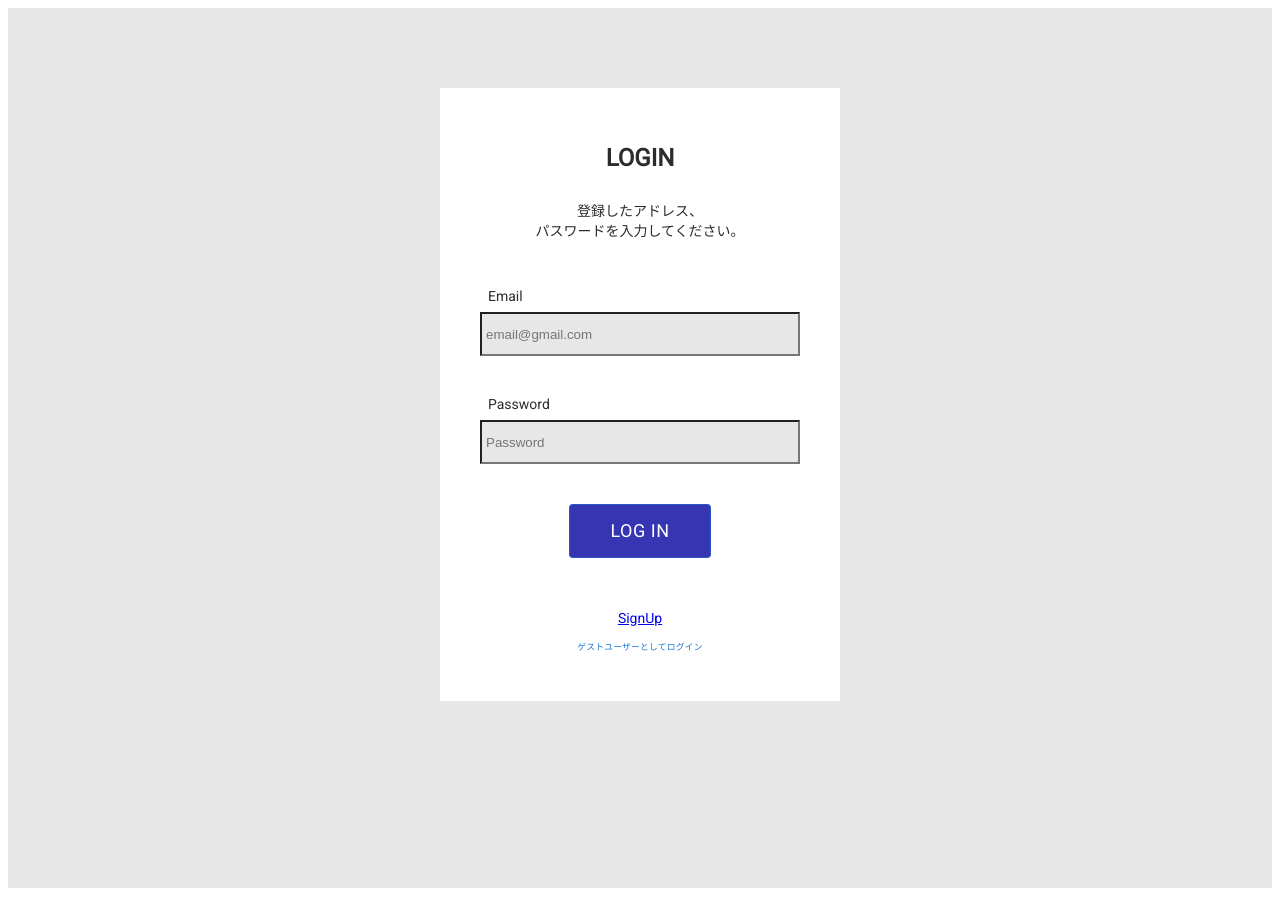
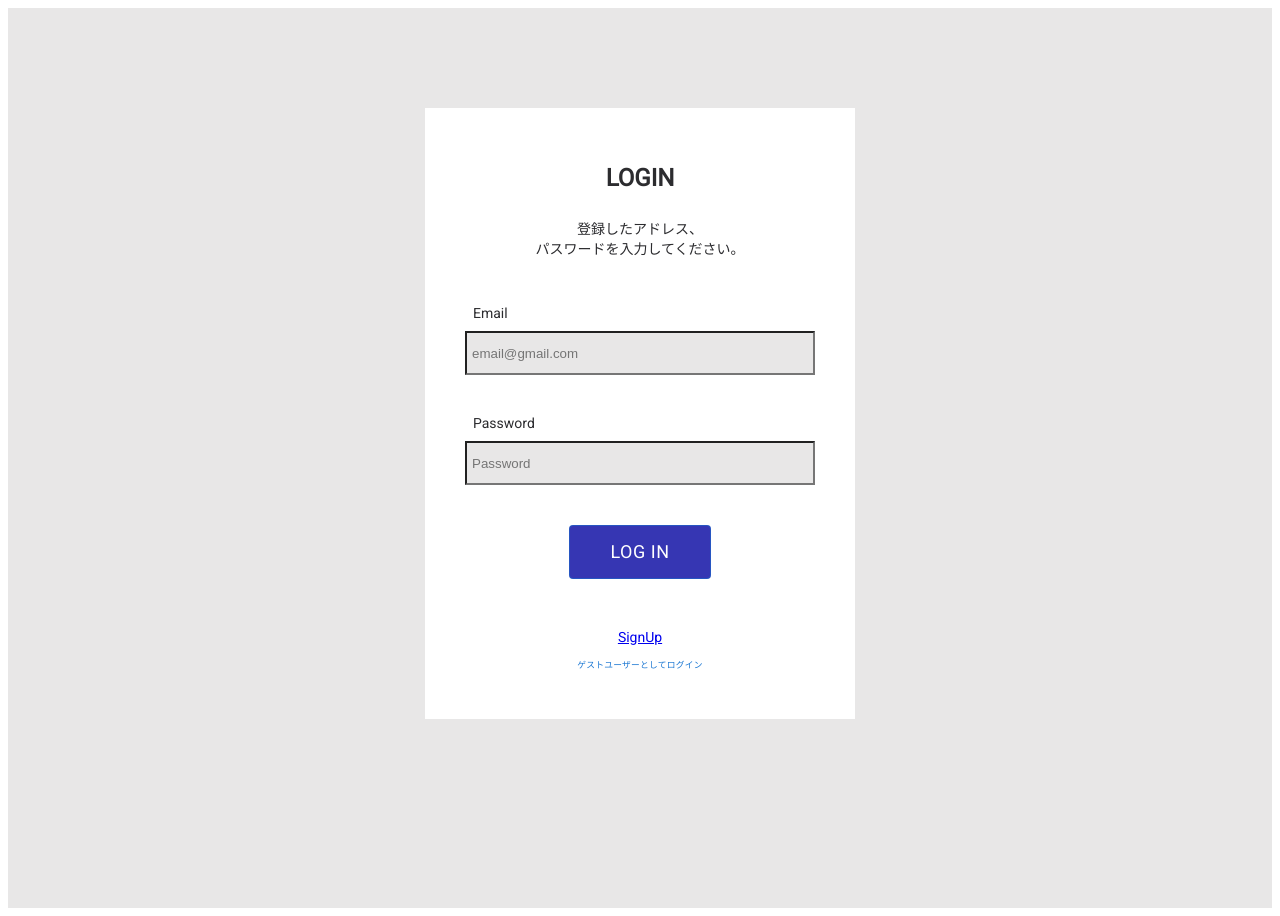
Before and after one commit to yoneda1013/react_todo_app, a React (Create React App) app: page /login in a window 1280 px wide. Built offline with nearby package versions, Linux system fonts and the light colour scheme; no server answers.

Commit message:
Auth CSS修正

```diff
--- a/src/auth/Login.js
+++ b/src/auth/Login.js
@@ -20,16 +20,16 @@ const LoginButton = styled(Button)`
 
 const Wrapper = styled.div`
   height: 100vh;
-  padding-top: 10vh;
+  padding-top: 100px;
   background: #e8e7e7;
 `;
 
 const Container = styled.div`
   display: flex;
   flex-direction: column;
-  padding: 5vh;
+  padding: 40px;
   margin: 10em 0;
-  width: 40vh;
+  width: 350px;
   color: #2c2c2f;
   background: #ffffff;
   margin: 0 auto;
@@ -43,26 +43,26 @@ const Title = styled.h1`
 const Text = styled.p`
   text-align: center;
   font-size: var(--font--size--p);
-  margin: 1.5vh 0 1vh 0;
+  margin: 10px 0 7px 0;
 `;
 
 const Form = styled.div`
   text-align: left;
-  padding-top: 5vh;
+  padding-top: 40px;
   display: flex;
   flex-direction: column;
 `;
 
 const Input = styled.input`
-  height: 4vh;
-  margin-top: 1vh;
-  padding: 0.5vh;
+  height: 30px;
+  margin-top: 10px;
+  padding: 5px;
   background-color: var(--cl--gray);
 `;
 
 const ButtonBox = styled.div`
   text-align: center;
-  padding: 5vh 0;
+  padding: 40px 0;
 `;
 
 const Login = ({ history }) => {
--- a/src/auth/SignUp.js
+++ b/src/auth/SignUp.js
@@ -20,16 +20,16 @@ const SignUpButton = styled(Button)`
 
 const Wrapper = styled.div`
   height: 100vh;
-  padding-top: 10vh;
+  padding-top: 100px;
   background: #e8e7e7;
 `;
 
 const Container = styled.div`
   display: flex;
   flex-direction: column;
-  padding: 5vh;
+  padding: 40px;
   margin: 10em 0;
-  width: 40vh;
+  width: 350px;
   color: #2c2c2f;
   background: #ffffff;
   margin: 0 auto;
@@ -43,26 +43,26 @@ const Title = styled.h1`
 const Text = styled.p`
   text-align: center;
   font-size: var(--font--size--p);
-  margin: 1.5vh 0 1vh 0;
+  margin: 10px 0 7px 0;
 `;
 
 const Form = styled.div`
   text-align: left;
-  padding-top: 5vh;
+  padding-top: 40px;
   display: flex;
   flex-direction: column;
 `;
 
 const Input = styled.input`
-  height: 4vh;
-  margin-top: 1vh;
-  padding: 0.5vh;
+  height: 30px;
+  margin-top: 10px;
+  padding: 5px;
   background-color: var(--cl--gray);
 `;
 
 const ButtonBox = styled.div`
   text-align: center;
-  padding: 5vh 0;
+  padding: 40px 0;
 `;
 
 const SignUp = ({ history }) => {
```
